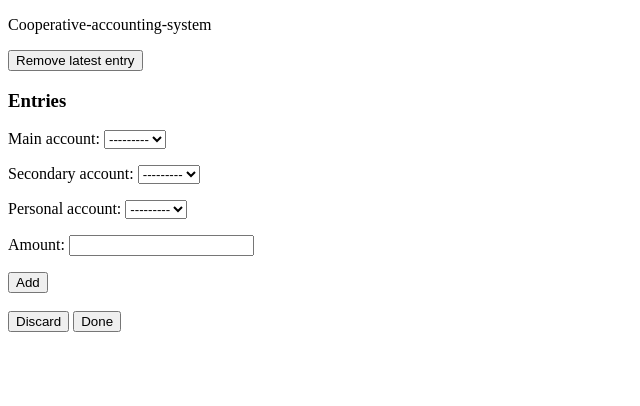
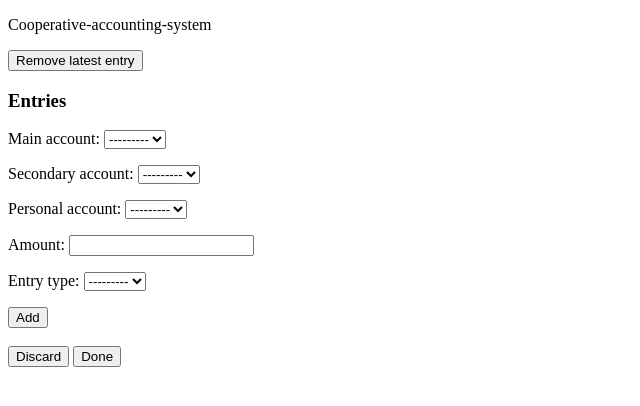
Before and after one commit to suresh466/cooperative_accounting_system, a Django app: page /dataentry/ in a window 1280 px wide. Shown: the top 406 px of the page, without its empty margins (0-640 px from the left). Run offline with Django 3.2, Linux system fonts and the light colour scheme.

Commit message:
add entry_type field to the entry model only save session entries if dr is equal to cr

```diff
--- a/data_entry/forms.py
+++ b/data_entry/forms.py
@@ -5,7 +5,7 @@ class DataEntryForm(forms.ModelForm):
     class Meta:
         model = Entry
         fields = ('main_account', 'secondary_account',
-                'personal_account', 'amount')
+                'personal_account', 'amount', 'entry_type')
 
     def __init__(self, *args, **kwargs):
         super().__init__(*args, **kwargs)
--- a/data_entry/models.py
+++ b/data_entry/models.py
@@ -2,6 +2,7 @@ from django.db import models
 from accounts.models import (MainAccount, SecondaryAccount,
         PersonalAccount,)
 # Create your models here.
+
 
 class EntryBundle(models.Model):
     date_created = models.DateTimeField(auto_now_add=True)
@@ -19,6 +20,13 @@ class Entry(models.Model):
     secondary_account = models.ForeignKey(SecondaryAccount, on_delete=models.DO_NOTHING)
     personal_account = models.ForeignKey(PersonalAccount, on_delete=models.DO_NOTHING)
     amount = models.DecimalField(max_digits=11, decimal_places=2)
+    DEBIT = 'dr'
+    CREDIT = 'cr'
+    ENTRY_TYPE_CHOICE = (
+            (DEBIT, 'Dr'),
+            (CREDIT, 'Cr')
+            )
+    entry_type = models.CharField(choices=ENTRY_TYPE_CHOICE, max_length=2)
 
     def __str__(self):
         return str(self.date_created)
--- a/data_entry/templates/data_entry/data_entry.html
+++ b/data_entry/templates/data_entry/data_entry.html
@@ -15,7 +15,7 @@
 <form method="POST" id="entryBundleForm">
 	{% csrf_token %}
 	<button type="submit" name="discard">Discard</button>
-	<button type="submit" name="done">Done</button>
+	<button id="save_session_entries" save_session_entries_url="{% url 'data_entry:save_session_entries' %}">Done</button>
 </form>
 
 <script src="https://code.jquery.com/jquery-3.3.1.min.js"></script>
@@ -46,6 +46,7 @@
   var secondary_account = $("#id_secondary_account").val();
   var personal_account = $("#id_personal_account").val();
   var amount = $("#id_amount").val();
+  var entry_type = $("#id_entry_type").val();
   var csrfmiddlewaretoken = $("input[name=csrfmiddlewaretoken]").val();
 
   $.ajax({
@@ -56,6 +57,7 @@
 	  "secondary_account": secondary_account,
 	  "personal_account": personal_account,
 	  "amount": amount,
+	  "entry_type": entry_type,
 	  "csrfmiddlewaretoken": csrfmiddlewaretoken,
 	},
 	success:function(session_entries){
@@ -68,6 +70,40 @@
   });
 });
 </script>
+
+<script type="text/javascript">
+$(document).ready(function(){
+  $("#save_session_entries").click(function(e){
+	e.preventDefault()
+
+    var url = $("#save_session_entries").attr("save_session_entries_url");
+    var csrfmiddlewaretoken = $("input[name=csrfmiddlewaretoken]").val();
+
+    $.ajax({
+      type:"POST",
+      url:url,
+      data: {
+	    "csrfmiddlewaretoken": csrfmiddlewaretoken,
+	  },
+	  success:function(data){
+		if(data === ''){
+		  alert("No entries in the session")
+		}
+		else{
+		  if(data[3] > 0){
+			alert("Debit balance is more by " + data[3] + " || Dr: " + data[1] + " Cr: " + data[2])
+		  }
+		  else{
+			let data3 = data[3] * -1
+			alert("Credit balance is more by " + data3 + " || Dr: " + data[1] + " Cr: " + data[2])
+		  }
+		}
+	  }
+	});
+  });
+});
+</script>
+
 <script type="text/javascript">
 $(document).ready(function(){
   $("#discard_latest_session_entry").click(function(){
@@ -78,7 +114,6 @@
 	  success: function(data) {
 	    $(".entries").find(":first").remove()
 	    alert("Latest entry Discarded")
-
 	  },
 	  error: function(data){
 	    alert("No entry to delete")
--- a/data_entry/urls.py
+++ b/data_entry/urls.py
@@ -1,6 +1,7 @@
 from django.urls import path
 from .views import (data_entry, load_secondary_accounts,
-        get_entry, discard_session_entry)
+        get_entry, discard_session_entry,
+        save_session_entries)
 
 app_name = 'data_entry'
 urlpatterns = [
@@ -8,4 +9,6 @@ urlpatterns = [
         path('ajax/load_secondary_accounts/', load_secondary_accounts, name='ajax_load_secondary_accounts'),
         path('ajax/get_entry/', get_entry, name='get_entry'),
         path('ajax/discard_session_entry/', discard_session_entry, name='discard_session_entry'),
+        path('ajax/discard_session_entry/', discard_session_entry, name='discard_session_entry'),
+        path('ajax/save_session_entries/', save_session_entries, name='save_session_entries'),
         ]
--- a/data_entry/views.py
+++ b/data_entry/views.py
@@ -8,36 +8,11 @@ from .models import EntryBundle, Entry
 
 def data_entry(request):
     template = 'data_entry/data_entry.html'
+    print(request.POST)
 
-    entrybundle = EntryBundle()
-
-    if request.method == "POST":
-
-        if 'done' in request.POST:
-            if request.session['entries']:
-                entrybundle.save()
-                counter = 0
-                for entry in request.session['entries']:
-                    ma_pk = entry['ma']
-                    sa_pk = entry['sa']
-                    pa_pk = entry['pa']
-
-                    ma = MainAccount.objects.get(pk=ma_pk)
-                    sa = SecondaryAccount.objects.get(pk=sa_pk)
-                    pa = PersonalAccount.objects.get(pk=pa_pk)
-                    a = entry['a']
-                    counter += 1
-
-                    entry = Entry(main_account=ma, secondary_account=sa, personal_account=pa, amount=a, entry_bundle=entrybundle, count=counter)
-                    entry.save()
-
-                del request.session['entries']
-
-        elif 'discard' in request.POST:
-            if request.session['entries']:
-                del request.session['entries']
-            else:
-                print('No entries in the session')
+    if 'discard' in request.POST:
+        if request.session['entries']:
+            del request.session['entries']
 
         return redirect('data_entry:data_entry')
 
@@ -69,8 +44,9 @@ def get_entry(request):
     secondary_account_pk = request.POST['secondary_account']
     personal_account_pk = request.POST.get('personal_account')
     amount = request.POST['amount']
+    entry_type = request.POST['entry_type']
 
-    entry = {'ma': main_account_pk, 'sa': secondary_account_pk, 'pa': personal_account_pk, 'a': amount}
+    entry = {'ma': main_account_pk, 'sa': secondary_account_pk, 'pa': personal_account_pk, 'a': amount, 'e_type': entry_type}
     request.session['entries'].append(entry)
     request.session.modified = True
 
@@ -78,11 +54,55 @@ def get_entry(request):
     sa = SecondaryAccount.objects.get(pk=secondary_account_pk)
     pa = PersonalAccount.objects.get(pk=personal_account_pk)
 
-    entry_json = {'ma': ma.name, 'sa': sa.name, 'pa': pa.name, 'a': amount}
+    entry_json = {'ma': ma.name, 'sa': sa.name, 'pa': pa.name, 'a': amount, 'e_type': entry_type}
 
     session_entries = entry_json
 
     return JsonResponse(session_entries, safe=False)
+
+def save_session_entries(request):
+    def drcr_balance_check(entries):
+        dr = 0
+        cr = 0
+        for entry in entries:
+            if entry['e_type'] == 'dr':
+                dr += int(entry['a'])
+            elif entry['e_type'] == 'cr':
+                cr += int(entry['a'])
+
+        if dr == cr:
+            return (1, dr, cr, dr-cr)
+        elif dr>cr or cr>dr:
+            return (-1, dr, cr, dr-cr)
+
+    if request.session['entries']:
+        entrybundle = EntryBundle()
+        drcr_balance_check_val = drcr_balance_check(request.session['entries'])
+        if drcr_balance_check_val[0] == 1:
+            entrybundle.save()
+            counter = 0
+            for entry in request.session['entries']:
+                ma_pk = entry['ma']
+                sa_pk = entry['sa']
+                pa_pk = entry['pa']
+
+                ma = MainAccount.objects.get(pk=ma_pk)
+                sa = SecondaryAccount.objects.get(pk=sa_pk)
+                pa = PersonalAccount.objects.get(pk=pa_pk)
+                a = entry['a']
+                e_type = entry['e_type']
+                counter += 1
+
+                entry = Entry(main_account=ma, secondary_account=sa, personal_account=pa, amount=a, entry_type=e_type, entry_bundle=entrybundle, count=counter)
+                entry.save()
+
+            del request.session['entries']
+            return redirect('data_entry:data_entry')
+
+    if 'drcr_balance_check_val' in locals():
+        return JsonResponse(drcr_balance_check_val, safe=False)
+    else:
+        return HttpResponse('')
 
 def discard_session_entry(request):
     del request.session['entries'][-1]
```
Also changed, not shown: data_entry/migrations/0005_entry_entry_type.py (added), data_entry/migrations/0006_auto_20200702_0843.py (added). Lines whose indentation alone changed are shown as unchanged.
